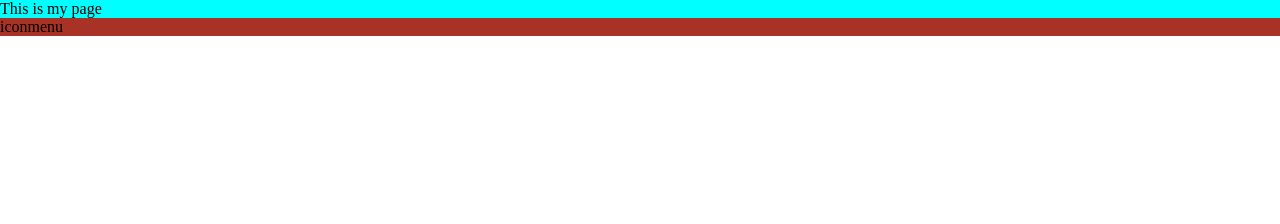
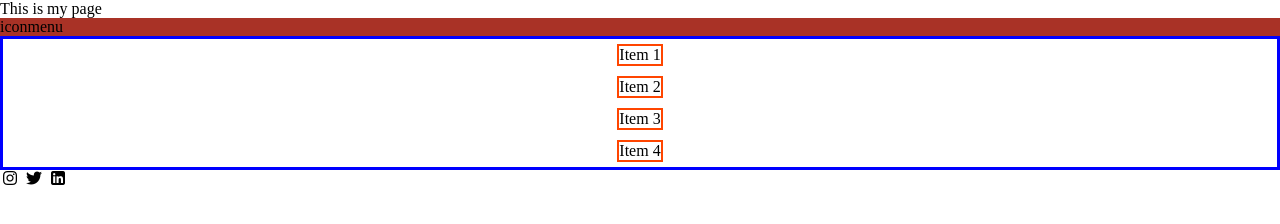
Before and after one commit to nakato-proscovia/codequeen15, a plain HTML site: page sample.html in a window 1280 px wide. Drawn offline with Linux system fonts and the light colour scheme.

Commit message:
covered more of flexbox

```diff
--- a/sample.html
+++ b/sample.html
@@ -5,6 +5,7 @@
     <meta name="viewport" content="width=device-width, initial-scale=1.0">
     <title>Flex Box</title>
     <link rel="stylesheet" href="style.css">
+    <link rel="stylesheet" href="https://cdnjs.cloudflare.com/ajax/libs/font-awesome/7.0.1/css/all.min.css" integrity="sha512-2SwdPD6INVrV/lHTZbO2nodKhrnDdJK9/kg2XD1r9uGqPo1cUbujc+IYdlYdEErWNu69gVcYgdxlmVmzTWnetw==" crossorigin="anonymous" referrerpolicy="no-referrer" />
 </head>
 <body>
     <div class="Container">
@@ -12,8 +13,21 @@
         <div class="childContainer">
             <div>icon</div>
             <div>menu</div>
+        </div>
+        <!-- Blue container -->
+        <div class="blue-container">
+            <div class="flex-items">Item 1</div>
+            <div class="flex-items">Item 2</div>
+            <div class="flex-items">Item 3</div>
+            <div class="flex-items">Item 4</div>
+        </div>
+        <i class="fa-brands fa-instagram"></i>
+        <i class="fa-brands fa-twitter"></i>
+        <i class="fa-brands fa-square-linkedin"></i>
+        <!-- Last container -->
+         <div>
 
-        </div>
+         </div>
     </div>
 
 
--- a/style.css
+++ b/style.css
@@ -141,11 +141,28 @@
     border-style: dotted;
 }
 
-.Container{
+/* .Container{
     background-color: aqua;
-}
+} */
 
 .childContainer{
     background-color: #a93226;
     display: flex;
+    justify-content: space-;
 }
+
+/* blue container */
+.blue-container{
+    border: 3px blue solid;
+    display: flex;
+    flex-direction: column;
+    justify-content: center;
+    align-items: center;
+}
+
+.flex-items{
+    border: 2px orangered solid;
+    margin: 5px;
+
+
+}
```
